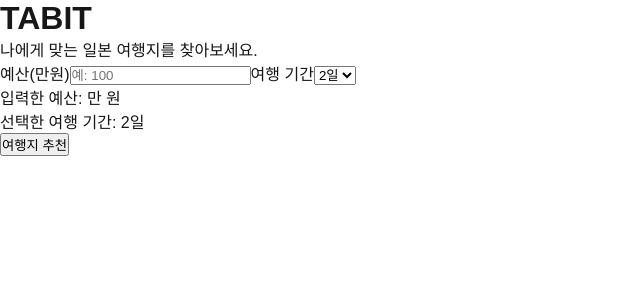
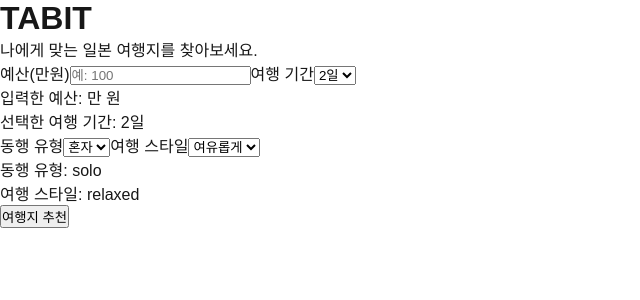
Before and after one commit to KlmY0ngBe0m/TABIT, a Next.js app in the folder frontend/: page / in a window 1280 px wide. Shown: the top 300 px of the page, without its empty margins (0-640 px from the left). Built offline with nearby package versions, Linux system fonts and the light colour scheme.

Commit message:
Reactで同行者と旅行スタイルの状態管理を追加

```diff
--- a/frontend/src/app/page.tsx
+++ b/frontend/src/app/page.tsx
@@ -1,11 +1,13 @@
 "use client";
 
 import { eventNames } from "process";
-import { useState } from "react";
+import { use, useState } from "react";
 
 export default function Home() {
   const [budget, setBudget] = useState("");
   const [days, setDays] = useState("2");
+  const [companion,setCompanion] = useState("solo");
+  const [travelStyle,SetTravelStyle] = useState("relaxed");
 
   return (
     <main>
@@ -35,6 +37,31 @@ export default function Home() {
       <p>입력한 예산: {budget}만 원</p>
       <p>선택한 여행 기간: {days}일</p>
 
+      <label htmlFor="companion">동행 유형</label>
+      <select
+        id = "companion"
+        value={companion}
+        onChange={(event) => setCompanion(event.target.value)}
+      >
+        <option value="solo">혼자</option>
+        <option value="friend">친구</option>
+        <option value="couple">연인</option>
+        <option value="family">가족</option>
+      </select>
+
+    <label htmlFor="travel-style">여행 스타일</label>
+    <select
+      id = "travel-style"
+      value={travelStyle}
+      onChange={(event) => SetTravelStyle(event.target.value)}
+    >
+      <option value="relaxed">여유롭게</option>
+      <option value="balanced">보통</option>
+      <option value="packed">알차게</option>
+    </select>
+
+    <p>동행 유형: {companion}</p>
+    <p>여행 스타일: {travelStyle}</p>
       <button type="button">여행지 추천</button>
     </main>
   );
```
